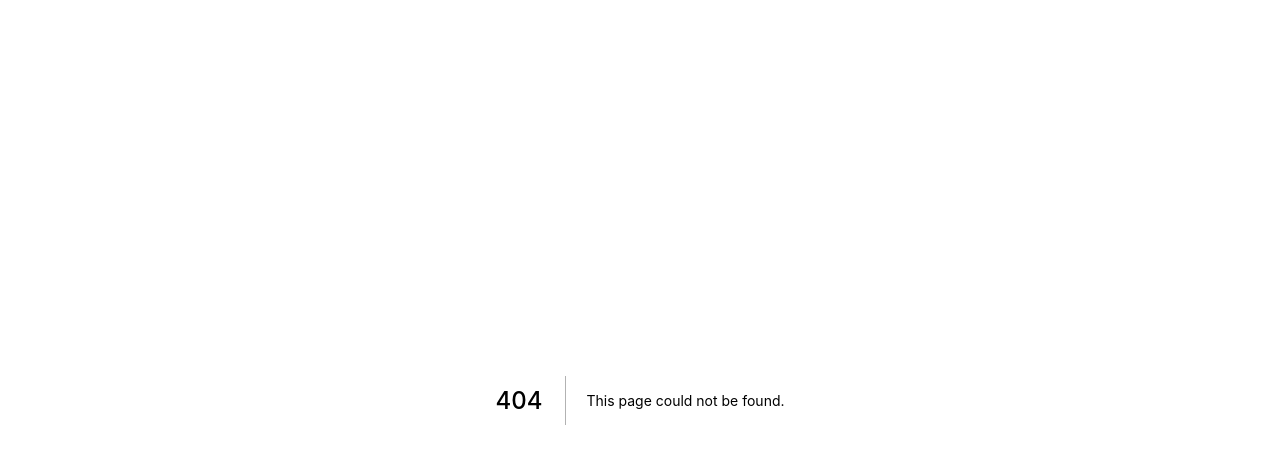
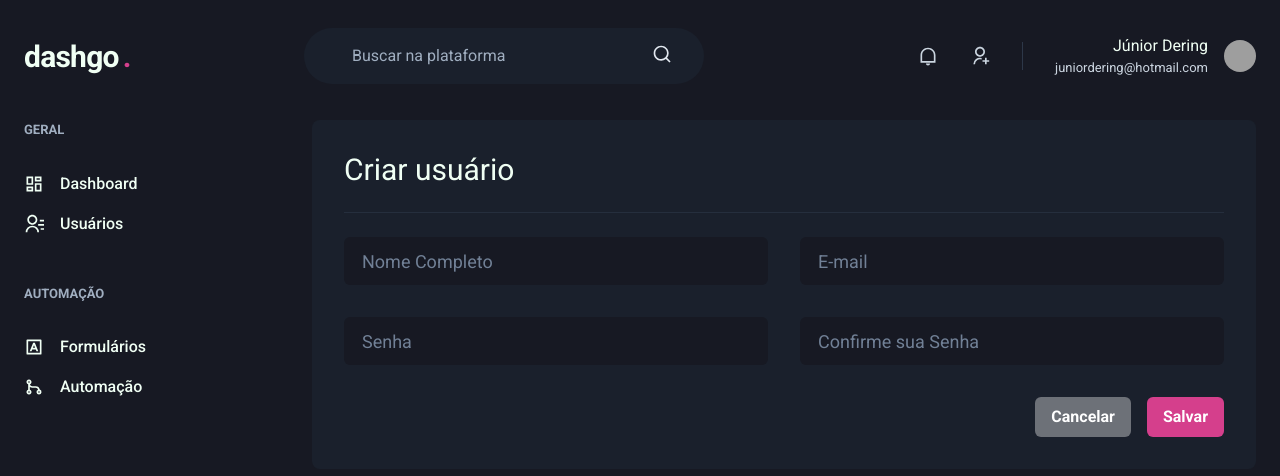
Before and after one commit to orloke/board-chakra, a Next.js app: page /users/create in a window 1280 px wide. Before the commit this address had no page. Shown: the top 476 px of the page. Built offline with nearby package versions, Linux system fonts and the light colour scheme; grey boxes are pictures that could not be loaded.

Commit message:
refactor: changing route

```diff
--- /dev/null
+++ b/src/pages/users/create/index.tsx
@@ -0,0 +1,54 @@
+import {
+  Box,
+  Button,
+  Divider,
+  Flex,
+  Heading,
+  HStack,
+  SimpleGrid,
+  VStack,
+} from '@chakra-ui/react';
+import Link from 'next/link';
+import React from 'react';
+import { FormInput } from '../../../components/FormInput';
+import Header from '../../../components/Header';
+import Sidebar from '../../../components/Sidebar';
+
+export default function CreateUser() {
+  return (
+    <Box>
+      <Header />
+      <Flex w="100%" my="6" maxW="1480" mx="auto" px="6">
+        <Sidebar />
+        <Box flex="1" borderRadius="8" bg="gray.800" p="8">
+          <Heading size="lg" fontWeight="normal">
+            Criar usuário
+          </Heading>
+          <Divider my="6" borderColor="gray.700" />
+          <VStack spacing="8">
+            <SimpleGrid minChildWidth="240px" spacing="8" w="100%">
+              <FormInput name="name" placeholder="Nome Completo" />
+              <FormInput name="email" type="email" placeholder="E-mail" />
+            </SimpleGrid>
+            <SimpleGrid minChildWidth="240px" spacing="8" w="100%">
+              <FormInput name="password" placeholder="Senha" />
+              <FormInput
+                name="passwordConfirm"
+                type="password"
+                placeholder="Confirme sua Senha"
+              />
+            </SimpleGrid>
+          </VStack>
+          <Flex mt="8" justify="flex-end">
+            <HStack spacing="4">
+              <Link href="/users" passHref>
+                <Button colorScheme="whiteAlpha">Cancelar</Button>
+              </Link>
+              <Button colorScheme="pink">Salvar</Button>
+            </HStack>
+          </Flex>
+        </Box>
+      </Flex>
+    </Box>
+  );
+}
```
